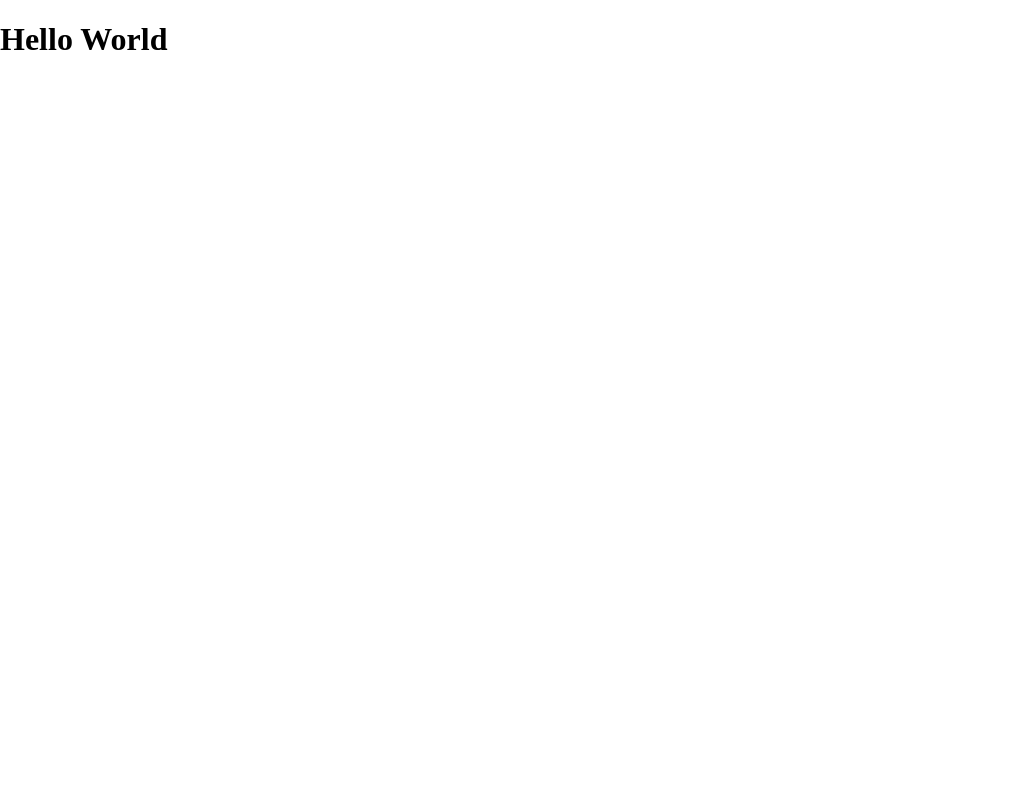
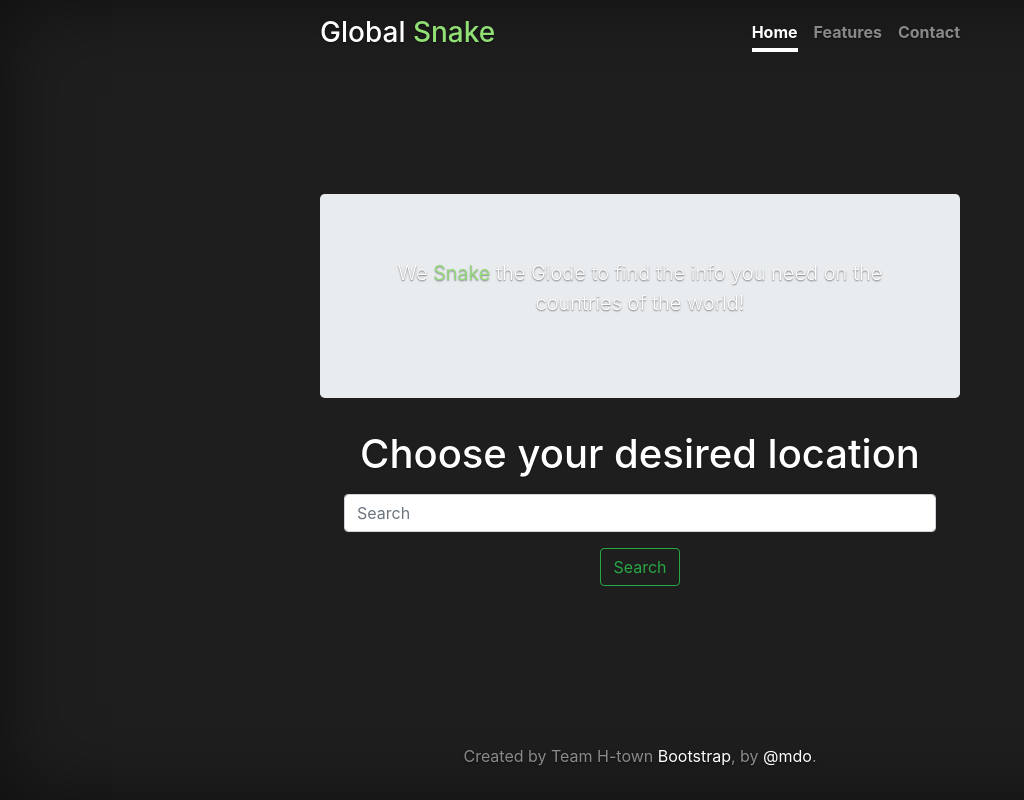
Before and after one commit to rynoschni/Global_Snake, a plain HTML site: page index.html in a window 1280 px wide. Shown: the whole page, without its empty margins (0-1024 px from the left). Drawn offline with nearby package versions, Linux system fonts and the light colour scheme.

Commit message:
Starter HTML

```diff
--- a/css/index.css
+++ b/css/index.css
@@ -1,13 +1,118 @@
+/*
+ * Globals
+ */
 *, *:before, *:after{
     box-sizing: border-box;
 }
 
-html{
+/*
+ * Base structure
+ */
+html,
+body {
     font-size: 16px;
+    height: 100%;
+    background-color: rgba(16, 16, 16, 0.753);
 }
 
-body{
+body {
+    box-shadow: inset 0 0 5rem rgba(0, 0, 0, .5);
+    color: #fff;
+    display: -ms-flexbox;
+    display: flex;
     font-size: 1rem;
     margin: 0;
     padding: 0;
+    text-align: left;
+    text-shadow: 0 .05rem .1rem rgba(0, 0, 0, .5);
 }
+
+/* Links */
+a,
+a:focus,
+a:hover {
+    color: #fff;
+}
+
+/* Custom default button */
+.btn-secondary,
+.btn-secondary:hover,
+.btn-secondary:focus {
+    color: #333;
+    text-shadow: none; /* Prevent inheritance from `body` */
+    background-color: #fff;
+    border: .05rem solid #fff;
+}
+
+.cover-container {
+    max-width: 42em;
+}
+
+/*
+ * Header
+ */
+.masthead {
+    margin-bottom: 2rem;
+}
+
+.masthead-brand {
+    margin-bottom: 0;
+}
+
+.nav-masthead .nav-link {
+    padding: .25rem 0;
+    font-weight: 700;
+    color: rgba(255, 255, 255, .5);
+    background-color: transparent;
+    border-bottom: .25rem solid transparent;
+}
+
+.nav-masthead .nav-link:hover,
+.nav-masthead .nav-link:focus {
+    border-bottom-color: rgba(255, 255, 255, .25);
+}
+
+.nav-masthead .nav-link + .nav-link {
+    margin-left: 1rem;
+}
+
+.nav-masthead .active {
+    color: #fff;
+    border-bottom-color: #fff;
+}
+
+@media (min-width: 48em) {
+    .masthead-brand {
+        float: left;
+    }
+    .nav-masthead {
+        float: right;
+    }
+}
+
+/*
+ * Cover
+ */
+.cover {
+    padding: 0 1.5rem;
+}
+.cover .btn-lg {
+    padding: .75rem 1.25rem;
+    font-weight: 700;
+}
+
+.logo{
+    background-image: '/images/Logo-holder.png');
+
+}
+
+/*
+ * Footer
+ */
+.mastfoot {
+    color: rgba(255, 255, 255, .5);
+}
+
+.snakeColor{
+    color: rgb(145, 223, 117);
+}
--- a/index.html
+++ b/index.html
@@ -2,10 +2,50 @@
 <html>
     <head>
         <title></title>
+
+        <meta name="viewport" content="width=device-width, initial-scale=1">
+        <link rel="stylesheet" href="https://stackpath.bootstrapcdn.com/bootstrap/4.5.2/css/bootstrap.min.css" integrity="sha384-JcKb8q3iqJ61gNV9KGb8thSsNjpSL0n8PARn9HuZOnIxN0hoP+VmmDGMN5t9UJ0Z" crossorigin="anonymous">
         <link rel="stylesheet" href="css/index.css">
-        <meta name="viewport" content="width=device-width, initial-scale=1">
     </head>
-    <body>
-        <h1>Hello World</h1>
+    <body class="text-center" data-gr-c-s-loaded="true">
+        <div class="cover-container d-flex w-100 h-100 p-3 mx-auto flex-column">
+            <header class="masthead mb-auto">
+                <div class="inner">
+                    <h3 class="masthead-brand">Global <span class="snakeColor">Snake</span></h3>
+                    <nav class="nav nav-masthead justify-content-center">
+                        <a class="nav-link active" href="#">Home</a>
+                        <a class="nav-link" href="#">Features</a>
+                        <a class="nav-link" href="#">Contact</a>
+                    </nav>
+                </div>
+            </header>
+        <div class="jumbotron">
+            <p class="lead">We <span class="snakeColor">Snake</span> the Glode to find the info you need on the countries of the world!</p>
+        </div>
+        <main role="main" class="inner cover">
+            <h1 class="cover-heading">Choose your desired location</h1>
+            <div class="form-group">
+                <form>
+                    <input id='' class="form-control my-sm-3" type="search" placeholder="Search" aria-label="Search">
+                    <button class="btn btn-outline-success my-2 my-sm-0" type="submit">Search</button>
+                </form>
+            </div>
+
+            <!-- <p class="lead">
+                <a href="#" class="btn btn-lg btn-secondary">Learn more</a>
+            </p> -->
+        </main>
+
+        <footer class="mastfoot mt-auto">
+            <div class="inner">
+                <p>Created by Team H-town <a href="https://getbootstrap.com/">Bootstrap</a>, by <a href="https://twitter.com/mdo">@mdo</a>.</p>
+            </div>
+        </footer>
+    </div>
+
+
     </body>
+    <script src="https://code.jquery.com/jquery-3.5.1.slim.min.js" integrity="sha384-DfXdz2htPH0lsSSs5nCTpuj/zy4C+OGpamoFVy38MVBnE+IbbVYUew+OrCXaRkfj" crossorigin="anonymous"></script>
+    <script src="https://cdn.jsdelivr.net/npm/popper.js@1.16.1/dist/umd/popper.min.js" integrity="sha384-9/reFTGAW83EW2RDu2S0VKaIzap3H66lZH81PoYlFhbGU+6BZp6G7niu735Sk7lN" crossorigin="anonymous"></script>
+    <script src="https://stackpath.bootstrapcdn.com/bootstrap/4.5.2/js/bootstrap.min.js" integrity="sha384-B4gt1jrGC7Jh4AgTPSdUtOBvfO8shuf57BaghqFfPlYxofvL8/KUEfYiJOMMV+rV" crossorigin="anonymous"></script>
 </html>
```
Also changed, not shown: images/Logo-holder.png (added).
